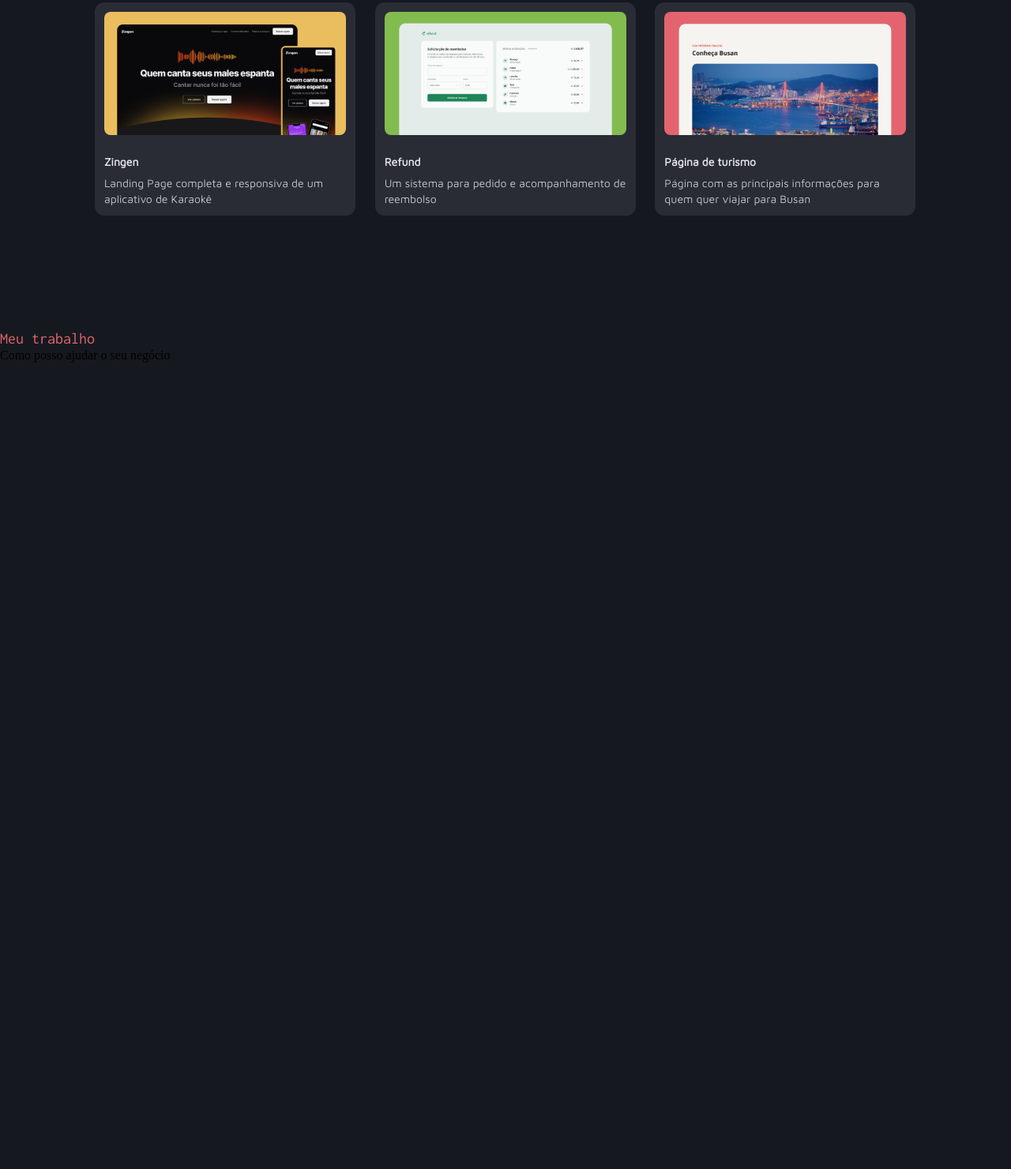
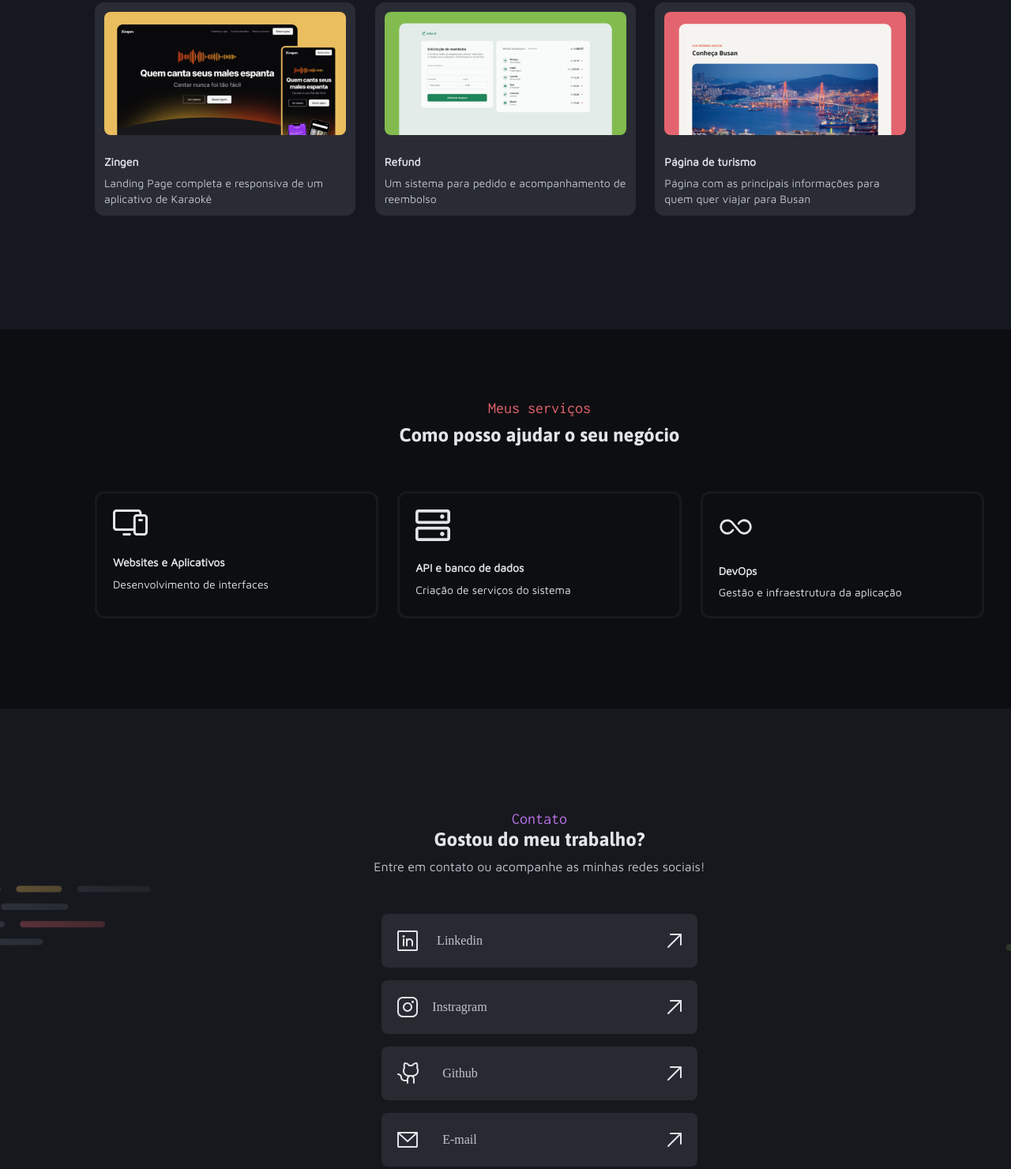
Before and after one commit to anjospamela12/Curr-culo, a plain HTML site: page index.html in a window 1280 px wide. Shown: the part 1231-2711 px from the top of the page at 79% size. Before the commit the page ends 1690 px from the top, so only its background shows below. Drawn offline with Linux system fonts and the light colour scheme.

Commit message:
footer finalizado

```diff
--- /dev/null
+++ b/Services.css
@@ -0,0 +1,45 @@
+#servics {
+  text-align: center;
+  width: 1366px;
+  height: 480px;
+  background-color: #0D0E11;
+  padding-top: 88px;
+
+  .servics {
+    p {
+      font: var(--text-sm);
+    }
+  }
+}
+
+#servics p {
+  font: var(--title-md);
+  color: #E2E4E9;
+  margin-top: 8px;
+}
+
+#card-servics {
+  gap: 24px;
+  align-content: center;
+  margin-inline: 120px;
+  margin-block: 56px 120px;
+  /* margin-bottom: 120px; */
+  text-align: start;
+
+
+  div {
+    border: 3px solid;
+    border-radius: 12px;
+    color: #e2e4e90d;
+    padding: 20px;
+  }
+
+  img {
+    margin-bottom: 20px;
+    width: 43.5px;
+    object-fit: cover;
+
+
+  }
+
+}
--- a/Utility.css
+++ b/Utility.css
@@ -71,3 +71,28 @@ span {
   }
 
 }
+
+.servics {
+
+  h3 {
+    font: var(--text-sm);
+    font-weight: bold;
+    color: var(--gray-600);
+  }
+
+  p {
+    color: var(--gray-500);
+  }
+}
+
+.flex {
+  display: flex;
+  flex-direction: row;
+  /* justify-content: space-around; */
+
+
+  /* a {
+    justify-self: left;
+  } */
+
+}
--- /dev/null
+++ b/footer.css
@@ -0,0 +1,54 @@
+#contact {
+  background-image: url(./Assets/Background_Contacts.png);
+  background-size: cover;
+  width: 1366px;
+  height: 787px;
+  text-align: center;
+  padding-inline: 120px;
+  padding-top: 128px;
+
+  header {
+    margin-bottom: 48px;
+  }
+
+  span {
+    font: var(--subtitle);
+    color: var(--purple);
+    margin-bottom: 8px;
+  }
+
+  h3 {
+    font: var(--title-md);
+    font-weight: bold;
+    color: var(--gray-600);
+    margin-bottom: 8px;
+  }
+
+  p {
+    font: var(--text-md);
+    color: var(--gray-500);
+  }
+
+}
+
+#links {
+
+  div {
+    /* padding-block: 23px; */
+    width: 400px;
+    height: 68px;
+    margin-inline: auto;
+    justify-content: space-between;
+    padding: 20px;
+    border-radius: 8px;
+    background-color: #878ea127;
+    margin-bottom: 16px;
+  }
+
+  a {
+    font: var(----text-md);
+    color: var(--gray-500);
+    margin-right: 210px;
+  }
+
+}
--- a/index.css
+++ b/index.css
@@ -2,3 +2,5 @@
 @import url(./Utility.css);
 @import url(./Intro.css);
 @import url(./projects.css);
+@import url(./Services.css);
+@import url(./footer.css);
--- a/index.html
+++ b/index.html
@@ -104,15 +104,75 @@
 
   <section id="servics">
 
-    <header>
-      <span>Meu trabalho</span>
+      <header>
+      <span>Meus serviços</span>
       <p>Como posso ajudar o seu negócio</p>
-    </header>
+      </header>
+
+    <div id="card-servics" class="grid grid-col-3">
+
+      <div class="servics">
+        <img src="./Assets/Icons/Vector 2.svg" alt="">
+        <h3>Websites e Aplicativos</h3>
+        <p>Desenvolvimento de interfaces</p>
+      </div>
+
+      <div class="servics">
+        <img src="./Assets/Icons/Vector 3.svg" alt="">
+        <h3>API e banco de dados</h3>
+        <p>Criação de serviços do sistema</p>
+      </div>
+
+      <div class="servics">
+        <img src="./Assets/Icons/Vector 4.svg" alt="">
+        <h3>DevOps</h3>
+        <p>Gestão e infraestrutura da aplicação</p>
+      </div>
+
+    </div>
+
 
 
   </section>
 
-  <footer id="contact"></footer>
+  <footer id="contact">
+
+    <header>
+      <span>Contato</span>
+      <h3>Gostou do meu trabalho?</h3>
+      <p>Entre em contato ou acompanhe as minhas redes sociais!</p>
+    </header>
+
+    <section id="links">
+
+      <div class="flex">
+        <img src="./Assets/Icons/Vector 8.svg" alt="Linkedin">
+        <a>Linkedin</a>
+        <img src="./Assets/Icons/Vector 5.svg" alt="Seta">
+      </div>
+
+      <div class="flex">
+        <img src="./Assets/Icons/Vector 9.svg" alt="Linkedin">
+        <a>Instragram</a>
+        <img src="./Assets/Icons/Vector 5.svg" alt="Seta">
+      </div>
+
+      <div class="flex">
+        <img src="./Assets/Icons/Vector 7.svg" alt="Linkedin">
+        <a>Github</a>
+        <img src="./Assets/Icons/Vector 5.svg" alt="Seta">
+      </div>
+
+      <div class="flex">
+        <img src="./Assets/Icons/Vector 6.svg" alt="Linkedin">
+        <a>E-mail</a>
+        <img src="./Assets/Icons/Vector 5.svg" alt="Seta">
+      </div>
+
+
+    </section>
+
+  </footer>
 
 </body>
 </html>
--- a/projects.css
+++ b/projects.css
@@ -4,6 +4,7 @@
   header {
     margin-top: 72px;
   }
+
 }
 
  #projects p {
```
